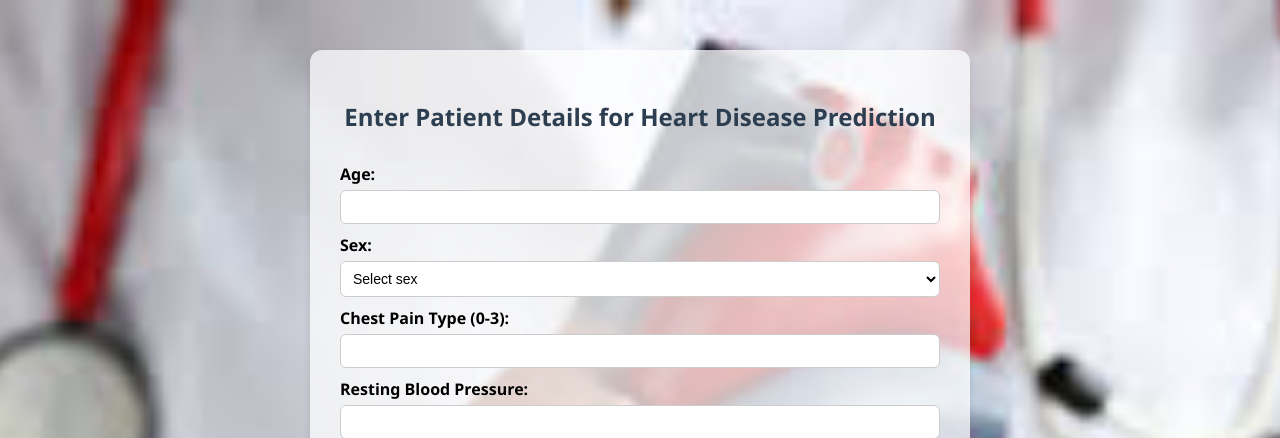
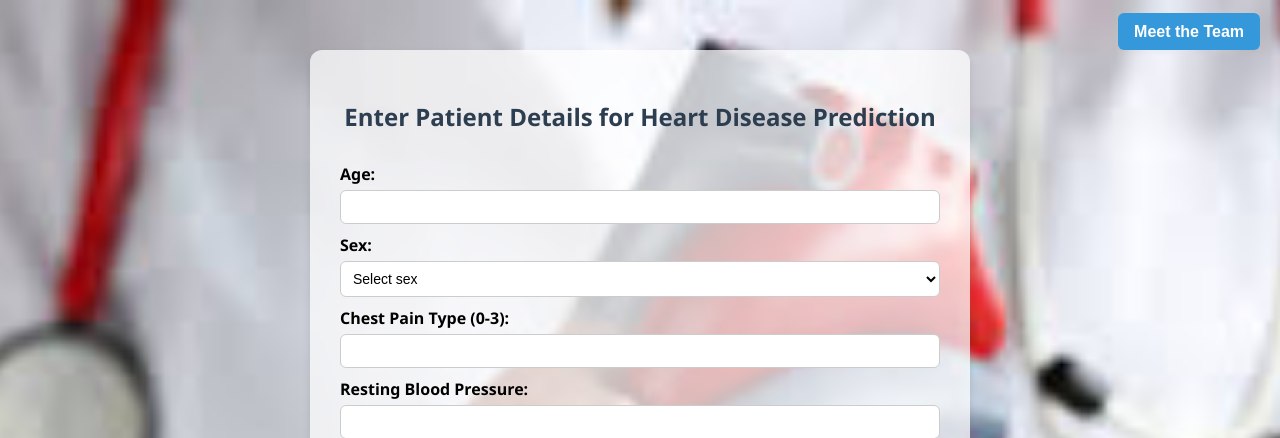
Before and after one commit to abhishek120703/HEART-DISEASE-PREDICTION-USING-ML, a Flask app: page / in a window 1280 px wide. Shown: the top 438 px of the page. Run offline with Flask 3, Linux system fonts and the light colour scheme; parts of the project's set-up code (start-up, migrations or seed data) failed here and were passed over.

Commit message:
Add files via upload

```diff
--- a/app.py
+++ b/app.py
@@ -6,6 +6,10 @@ app = Flask(__name__)
 
 # Load the trained model (make sure model.pkl is in the same folder)
 model = pickle.load(open('model.pkl', 'rb'))
+
+@app.route('/team')
+def team():
+    return render_template('team.html')  # Team Page
 
 @app.route('/')
 def home():
--- a/templates/index.html
+++ b/templates/index.html
@@ -12,6 +12,28 @@
             background-position: center;
             margin: 0;
             padding: 0;
+        }
+
+        .top-button {
+            position: fixed;
+            top: 20px;
+            right: 20px;
+
+        }
+
+        .top-button a {
+            text-decoration: none;
+            background-color: #3498db;
+            color: white;
+            padding: 10px 16px;
+            border-radius: 6px;
+            font-weight: bold;
+            font-family: Arial, sans-serif;
+            transition: background-color 0.3s ease;
+        }
+
+        .top-button a:hover {
+            background-color: #2980b9;
         }
 
         .container {
@@ -73,6 +95,9 @@
     </style>
 </head>
 <body>
+    <div class="top-button">
+        <a href="team.html">Meet the Team</a>
+    </div>
     <div class="container">
         <h2>Enter Patient Details for Heart Disease Prediction</h2>
         <form action="/predict" method="post">
```
